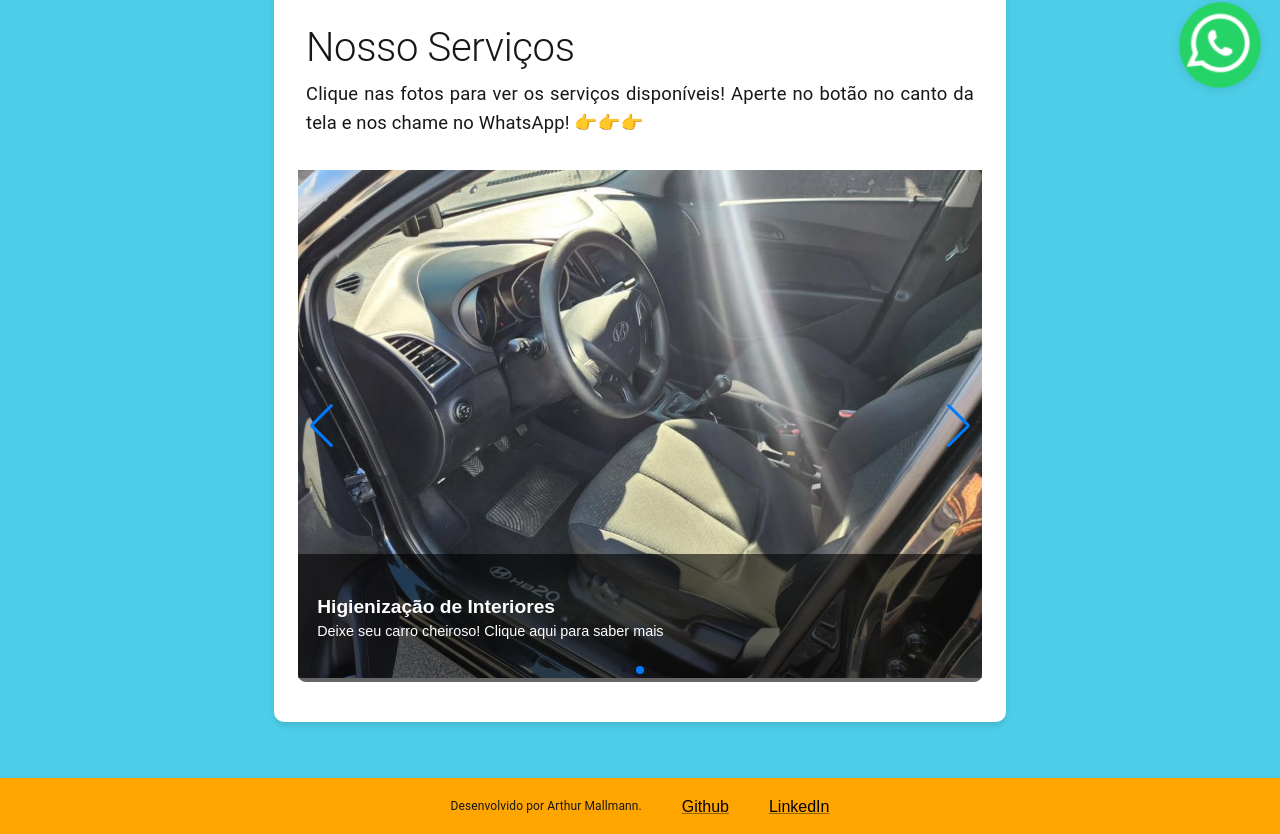
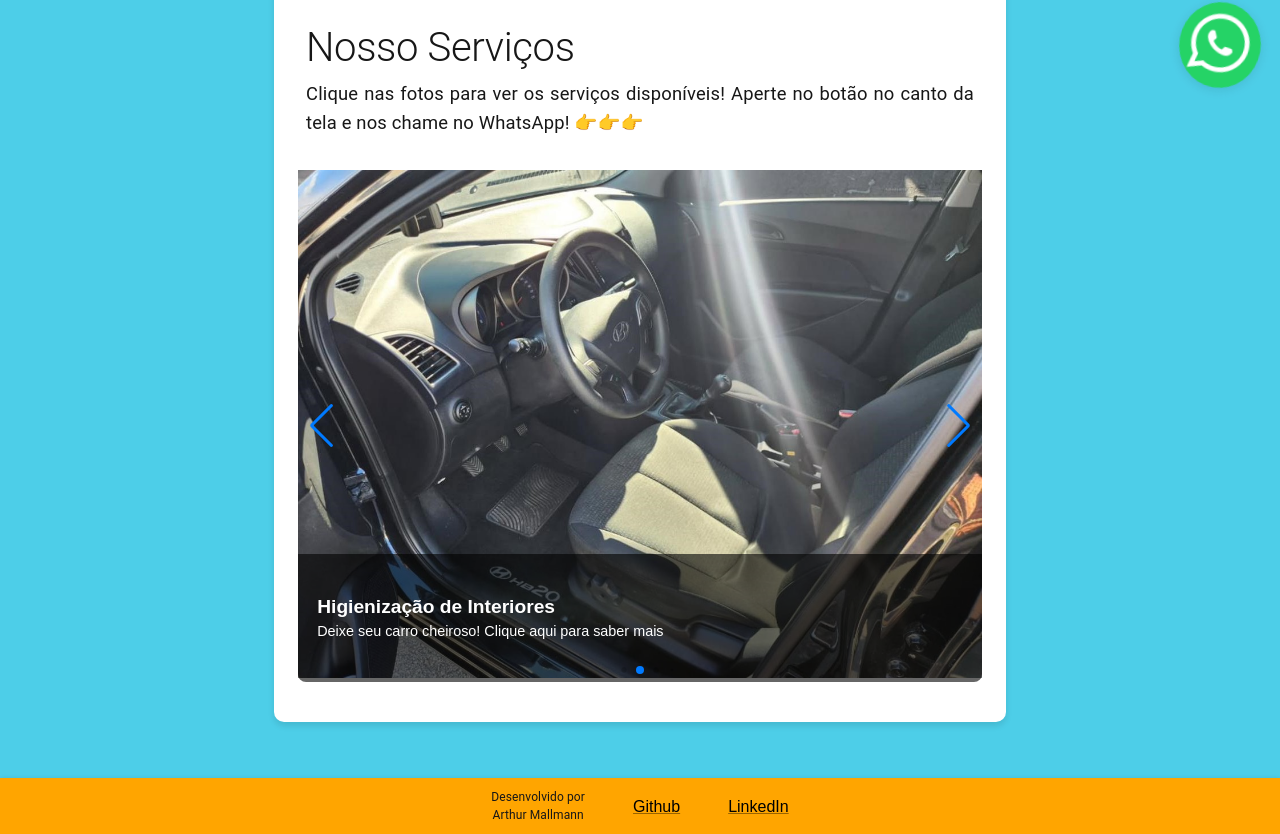
Before and after one commit to mxllmann/charles_lavacao, a Next.js app: page / in a window 1280 px wide. Shown: the part 692-1526 px from the top of the page. Built offline with nearby package versions, Linux system fonts and the light colour scheme; some icons are missing.

Commit message:
Update Footer.js

```diff
--- a/src/app/_components/Footer.js
+++ b/src/app/_components/Footer.js
@@ -1,4 +1,4 @@
-import { Stack, Link, Typography } from "@mui/material";
+import { Stack, Link, Typography, Box } from "@mui/material";
 import GitHubIcon from "@mui/icons-material/GitHub";
 import LinkedInIcon from "@mui/icons-material/LinkedIn";
 import { footer, footer_link, footer_p } from "../_style/style.js";
@@ -12,9 +12,12 @@ export default function Footer() {
       justifyContent="center"
       alignItems="center"
       sx={footer}
-      spacing={3}
+      spacing={4}
     >
-      <Typography sx={footer_p}>Desenvolvido por Arthur Mallmann.</Typography>
+      <Stack>
+      <Typography sx={footer_p}>Desenvolvido por</Typography>
+      <Typography sx={footer_p}>Arthur Mallmann</Typography>
+      </Stack>
       <Link
         color="#000000"
         href="https://github.com/mxllmann"
@@ -35,6 +38,6 @@ export default function Footer() {
         <LinkedInIcon sx={{ mr: 0.5 }} fontSize="small"/>
         {"LinkedIn"}
       </Link>
-    </Stack>
+      </Stack>
   );
 }
```
